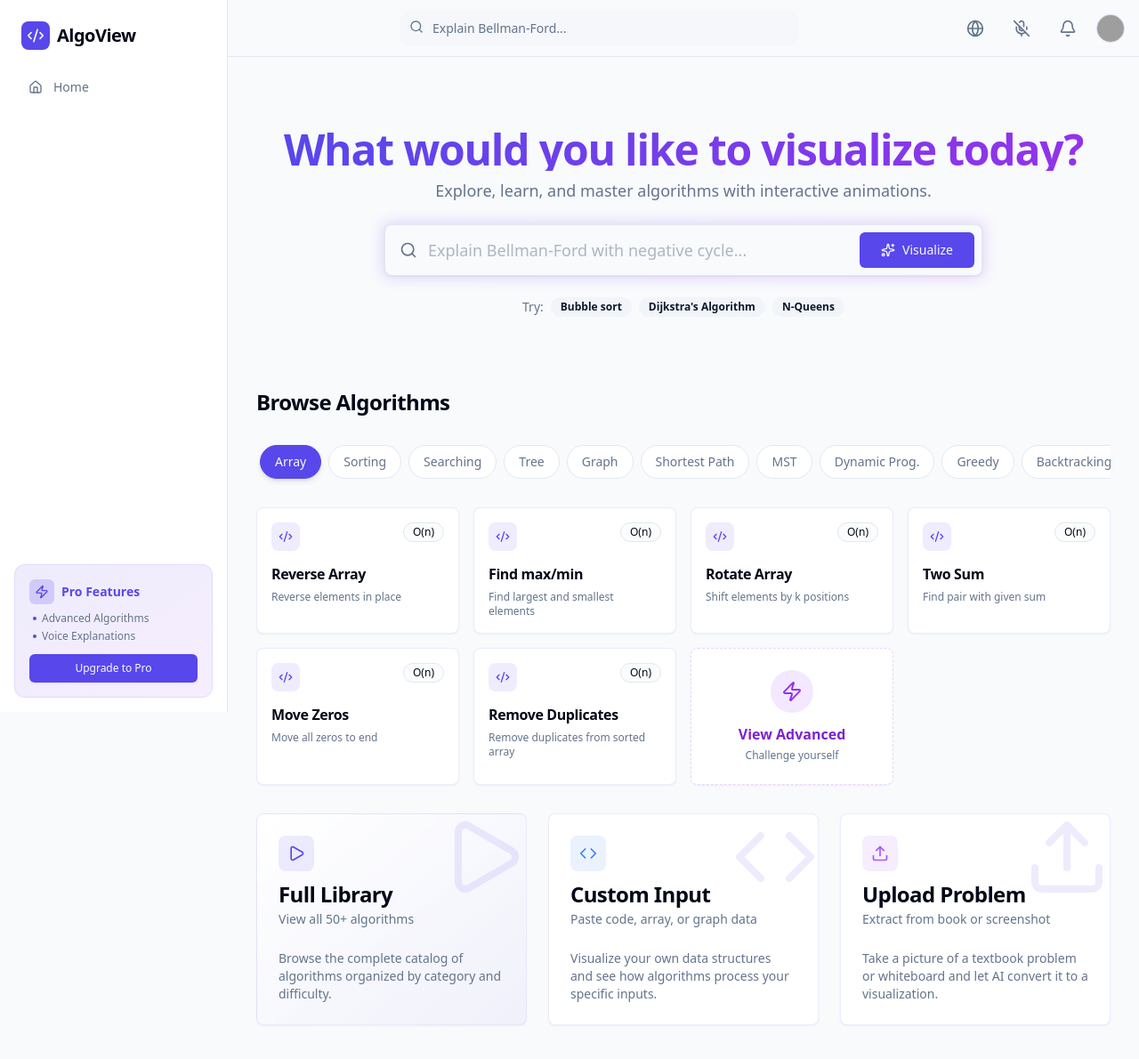
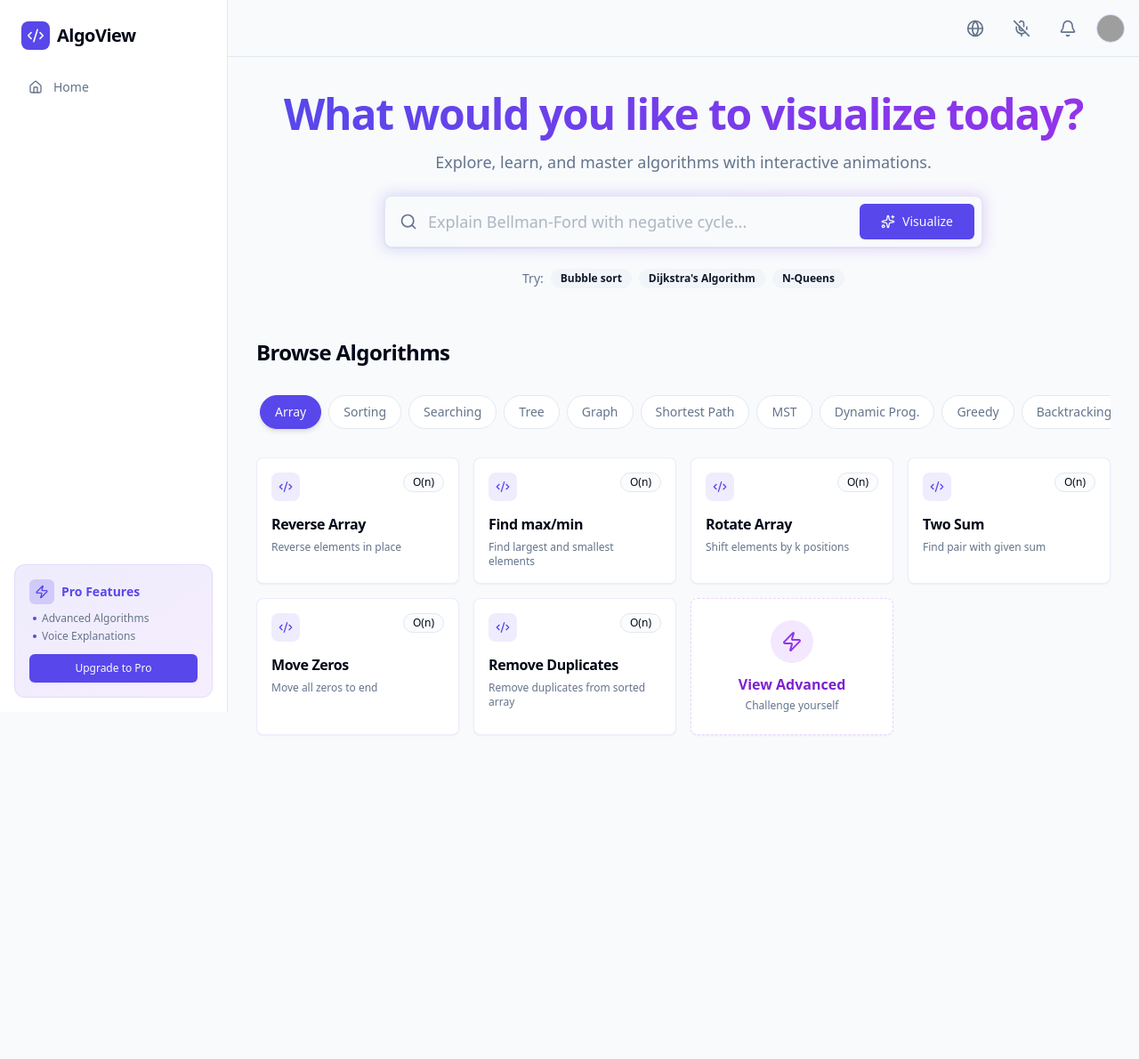
Before and after one commit to Pratik-Bavche/AlgoView-A-Platform-to-Visualize-Algorithms, a React (Vite) app: page / in a window 1280 px wide. Shown: the top 1190 px of the page at 89% size. After the commit the page ends 890 px from the top, so only its background shows below. Built offline with nearby package versions, Linux system fonts and the light colour scheme; grey boxes are pictures that could not be loaded.

Commit message:
dashboard page update

```diff
--- a/src/components/layout/navbar.jsx
+++ b/src/components/layout/navbar.jsx
@@ -27,17 +27,7 @@ export const Navbar = () => {
         <div className="flex items-center p-4 border-b h-16 bg-background/50 backdrop-blur-md sticky top-0 z-30 ml-0 transition-all duration-300">
             <MobileSidebar />
 
-            {/* Search Bar */}
-            <div className="flex-1 px-4 hidden sm:flex justify-center">
-                <div className="relative w-full max-w-md">
-                    <Search className="absolute left-2.5 top-2.5 h-4 w-4 text-muted-foreground" />
-                    <Input
-                        type="search"
-                        placeholder="Explain Bellman-Ford..."
-                        className="w-full pl-9 bg-secondary/50 border-none ring-offset-0 focus-visible:ring-1 focus-visible:ring-primary rounded-xl"
-                    />
-                </div>
-            </div>
+
 
             <div className="flex items-center gap-x-3 ml-auto">
                 {/* Language Selector */}
--- a/src/pages/dashboard.jsx
+++ b/src/pages/dashboard.jsx
@@ -354,9 +354,9 @@ export const Dashboard = () => {
             {/* ... keeping Hero section ... */}
 
             {/* Hero Section */}
-            <motion.div variants={item} className="flex flex-col items-center justify-center text-center space-y-6 py-8 md:py-12 px-4">
+            <motion.div variants={item} className="flex flex-col items-center justify-center text-center space-y-6 pt-2 pb-6 px-4">
                 <div className="space-y-2">
-                    <h1 className="text-3xl md:text-5xl font-bold tracking-tight bg-gradient-to-r from-primary to-purple-600 bg-clip-text text-transparent">
+                    <h1 className="text-3xl md:text-5xl font-bold tracking-tight bg-gradient-to-r from-primary to-purple-600 bg-clip-text text-transparent pb-2 leading-tight">
                         What would you like to visualize today?
                     </h1>
                     <p className="text-muted-foreground text-lg max-w-[600px] mx-auto">
@@ -527,64 +527,7 @@ export const Dashboard = () => {
             </motion.div>
 
             {/* Action Cards */}
-            <motion.div variants={item} className="grid gap-6 grid-cols-1 md:grid-cols-2 lg:grid-cols-3">
-                <Card
-                    className="hover:shadow-xl transition-all duration-300 border-primary/10 bg-gradient-to-br from-card to-primary/5 cursor-pointer group relative overflow-hidden"
-                    onClick={() => navigate('/library')}
-                >
-                    <div className="absolute top-0 right-0 p-4 opacity-10 group-hover:opacity-20 transition-opacity">
-                        <Play className="w-24 h-24 text-primary transform translate-x-4 -translate-y-4" />
-                    </div>
-                    <CardHeader>
-                        <div className="w-10 h-10 rounded-lg bg-primary/10 flex items-center justify-center mb-2 group-hover:scale-110 transition-transform">
-                            <Play className="h-5 w-5 text-primary" />
-                        </div>
-                        <CardTitle>Full Library</CardTitle>
-                        <CardDescription>View all 50+ algorithms</CardDescription>
-                    </CardHeader>
-                    <CardContent>
-                        <p className="text-sm text-muted-foreground">
-                            Browse the complete catalog of algorithms organized by category and difficulty.
-                        </p>
-                    </CardContent>
-                </Card>
 
-                <Card className="hover:shadow-xl transition-all duration-300 border-primary/10 cursor-pointer group relative overflow-hidden">
-                    <div className="absolute top-0 right-0 p-4 opacity-10 group-hover:opacity-20 transition-opacity">
-                        <Code className="w-24 h-24 text-primary transform translate-x-4 -translate-y-4" />
-                    </div>
-                    <CardHeader>
-                        <div className="w-10 h-10 rounded-lg bg-blue-500/10 flex items-center justify-center mb-2 group-hover:scale-110 transition-transform">
-                            <Code className="h-5 w-5 text-blue-500" />
-                        </div>
-                        <CardTitle>Custom Input</CardTitle>
-                        <CardDescription>Paste code, array, or graph data</CardDescription>
-                    </CardHeader>
-                    <CardContent>
-                        <p className="text-sm text-muted-foreground">
-                            Visualize your own data structures and see how algorithms process your specific inputs.
-                        </p>
-                    </CardContent>
-                </Card>
-
-                <Card className="hover:shadow-xl transition-all duration-300 border-primary/10 cursor-pointer group relative overflow-hidden md:col-span-2 lg:col-span-1">
-                    <div className="absolute top-0 right-0 p-4 opacity-10 group-hover:opacity-20 transition-opacity">
-                        <Upload className="w-24 h-24 text-primary transform translate-x-4 -translate-y-4" />
-                    </div>
-                    <CardHeader>
-                        <div className="w-10 h-10 rounded-lg bg-purple-500/10 flex items-center justify-center mb-2 group-hover:scale-110 transition-transform">
-                            <Upload className="h-5 w-5 text-purple-500" />
-                        </div>
-                        <CardTitle>Upload Problem</CardTitle>
-                        <CardDescription>Extract from book or screenshot</CardDescription>
-                    </CardHeader>
-                    <CardContent>
-                        <p className="text-sm text-muted-foreground">
-                            Take a picture of a textbook problem or whiteboard and let AI convert it to a visualization.
-                        </p>
-                    </CardContent>
-                </Card>
-            </motion.div>
 
 
         </motion.div>
```
